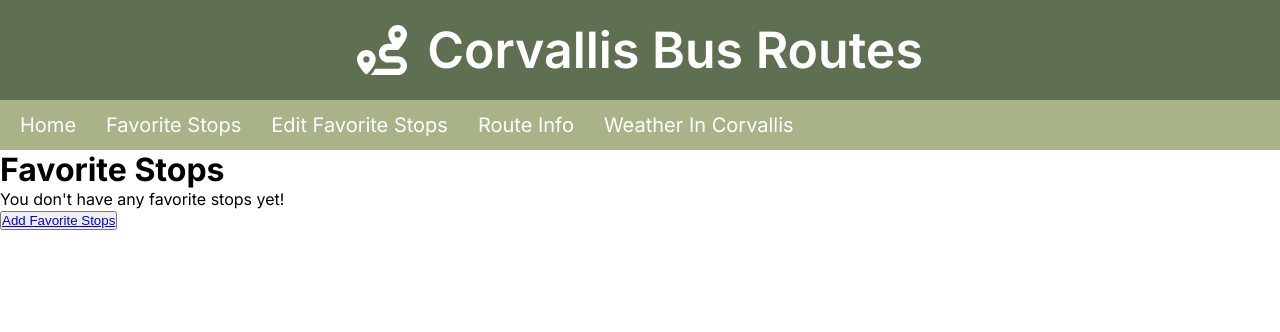
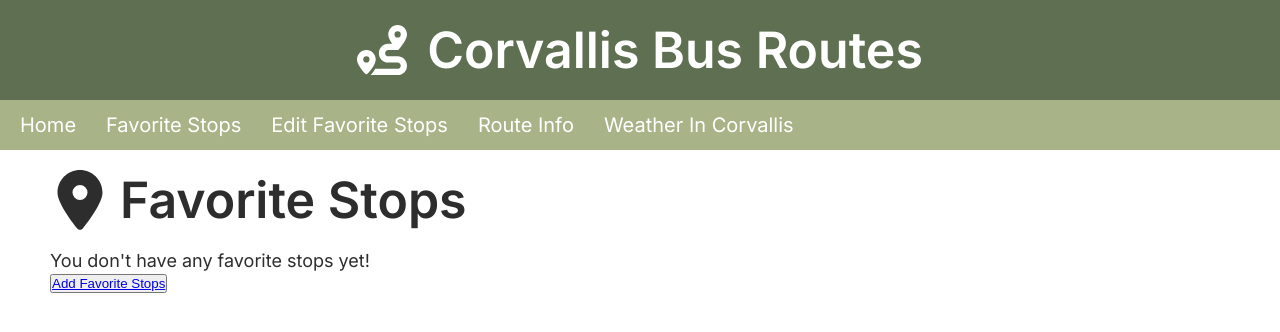
Before and after one commit to shantimorrell/cs494-final-project, a Next.js app: page /viewStops in a window 1280 px wide. Shown: the top 332 px of the page. Built offline with nearby package versions, Linux system fonts and the light colour scheme.

Commit message:
Added basic styling for title

```diff
--- a/src/app/viewStops/page.js
+++ b/src/app/viewStops/page.js
@@ -4,6 +4,10 @@ import { FavoriteStopsContext } from "../context"
 import { Stop } from "./stop"
 import { Spinner } from "../components/spinner"
 import Link from "next/link"
+import { faLocationDot } from "@fortawesome/free-solid-svg-icons"
+import { FontAwesomeIcon } from "@fortawesome/react-fontawesome"
+
+import "./viewStops.css"
 
 export default function ViewStops() {
   let { favoriteIDs } = useContext(FavoriteStopsContext)
@@ -51,7 +55,12 @@ export default function ViewStops() {
 
   return (
     <>
-      <h1>Favorite Stops</h1>
+      <div className="stop-main-info-box">
+        <div className="stop-title">
+          <FontAwesomeIcon className="stop-landing-page-icon" icon={faLocationDot} />
+          <h1 className="stop-landing-page-title">Favorite Stops</h1>
+        </div>
+        <div className="stop-landing-page-description">
           {loading && <Spinner />}
           {!data &&
             <div>
@@ -66,6 +75,8 @@ export default function ViewStops() {
               )}
             </div>
           }
+        </div>
+      </div>
     </>
   )
 }
--- /dev/null
+++ b/src/app/viewStops/viewStops.css
@@ -0,0 +1,42 @@
+/* Styling for whole page (title and content) */
+.stop-main-info-box {
+  padding-left: 50px;
+  padding-top: 20px;
+  padding-right: 20px;
+  padding-bottom: 50px;
+  flex: 1;
+}
+
+
+/* Styling for title and icon div */
+.stop-title {
+  display: flex;
+  flex-direction: row;
+  gap: 10px;
+  align-items: center;
+}
+
+
+.stop-landing-page-title {
+  color: rgb(46, 45, 45);
+  font-size: 50px;
+  font-weight: 600;
+}
+
+
+.stop-landing-page-icon{
+  width: 60px;
+  height: 60px;
+  color: rgb(46, 45, 45);
+}
+
+/* Styling for content of page */
+.stop-landing-page-description {
+  padding-top: 20px;
+  max-width: 800px;
+  font-size: 18px;
+  display: flex;
+  flex-direction: column;
+  gap: 20px;
+  color: rgb(46, 45, 45);
+}
```
Lines whose indentation alone changed are shown as unchanged.
